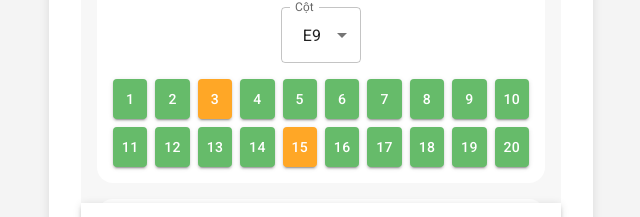
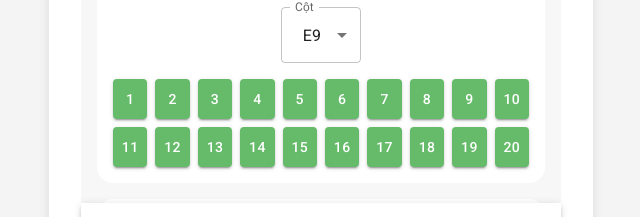
Before and after one commit to tuankiet-sudo/takaparking, a React (Vite) app: page /parking/book-slot in a window 1280 px wide. Shown: the part 541-758 px from the top of the page, without its empty margins (319-959 px from the left). Built offline with nearby package versions, Linux system fonts and the light colour scheme; no server answers; some icons are missing; a web font is replaced by a local one.

Commit message:
Update BookingPage.tsx

```diff
--- a/src/pages/BookingPage.tsx
+++ b/src/pages/BookingPage.tsx
@@ -1,7 +1,7 @@
-import { useState, useMemo } from 'react';
+import { useState, useMemo, useEffect, use } from 'react';
 import {
     Box, Typography, Paper, IconButton, Button, Stack,
-    FormControl, InputLabel, Select, MenuItem, Modal, Fade, Snackbar
+    FormControl, InputLabel, Select, MenuItem, Modal, Fade, Snackbar, CircularProgress
 } from '@mui/material';
 import { useNavigate } from 'react-router-dom';
 import ArrowBackIcon from '@mui/icons-material/ArrowBack';
@@ -11,16 +11,17 @@ import { DatePicker } from '@mui/x-date-pickers/DatePicker';
 import WarningAmberIcon from '@mui/icons-material/WarningAmber';
 import dayjs, { Dayjs } from 'dayjs';
 
-// --- MOCK DATA ---
-const mockBookedSlots: { [key: string]: { slot: number; time: string }[] } = {
-    'E9': [{ slot: 3, time: '14:00' }, { slot: 15, time: '18:00' }],
-    'G9': [{ slot: 8, time: '10:00' }, { slot: 9, time: '10:00' }, { slot: 19, time: '21:00' }],
-    'L9': [{ slot: 1, time: '11:00' }],
-};
+const MAX_BOOKABLE_SLOTS = 4;
+const API_BASE_URL = 'https://takaparking-be.vercel.app'; // Get the Vercel URL
 
-const MAX_BOOKABLE_SLOTS = 4;
+interface ParkingSlot {
+    id: number;
+    column_id: string;
+    slot_number: number;
+    status: 'available' | 'occupied' | 'booked';
+    booking_time: string | null;
+}
 
-// --- Helper Components ---
 const LegendItem = ({ color, text }: { color: string; text: string; }) => (
     <Stack direction="row" spacing={1} alignItems="center">
         <Box sx={{ width: 16, height: 16, bgcolor: color, borderRadius: '4px', border: '1px solid #ddd' }} />
@@ -31,7 +32,8 @@ const LegendItem = ({ color, text }: { color: string; text: string; }) => (
 const BookingPage = () => {
     const navigate = useNavigate();
 
-    // --- State Management ---
+    const [allSlots, setAllSlots] = useState<ParkingSlot[]>([]);
+    const [isLoading, setIsLoading] = useState(true);
     const [selectedDate, setSelectedDate] = useState<Dayjs | null>(dayjs());
     const [selectedHour, setSelectedHour] = useState<string>('09');
     const [selectedMinute, setSelectedMinute] = useState<string>('00');
@@ -51,45 +53,63 @@ const BookingPage = () => {
         return selectedDate.hour(parseInt(selectedHour)).minute(parseInt(selectedMinute));
     }, [selectedDate, selectedHour, selectedMinute]);
 
-    const getSlotBooking = (column: string, slotNumber: number) => {
-        const bookings = mockBookedSlots[column] || [];
-        return bookings.find(b => b.slot === slotNumber);
+    useEffect(() => {
+        if (!userSelectedTime) return;
+        const fetchSlots = async () => {
+            setIsLoading(true);
+            try {
+                // MODIFIED: Use the full Vercel URL
+                const response = await fetch(`${API_BASE_URL}/api/slots?time=${userSelectedTime.toISOString()}`);
+                if (!response.ok) throw new Error('Failed to fetch slot data from server');
+                const data: ParkingSlot[] = await response.json();
+                console.log("Fetched slots:", data[0]);
+                setAllSlots(data);
+            } catch (error) {
+                console.error(error);
+                setSnackbarMessage('Lỗi khi tải dữ liệu chỗ trống.');
+                setSnackbarOpen(true);
+            } finally {
+                setIsLoading(false);
+            }
+        };
+        fetchSlots();
+    }, [userSelectedTime]);
+
+    const getSlotFromState = (column: string, slotNumber: number) => {
+        return allSlots.find(s => s.column_id === column && s.slot_number === slotNumber);
     };
 
     const getSlotStatus = (column: string, slotNumber: number) => {
-        const booking = getSlotBooking(column, slotNumber);
-        if (!booking || !userSelectedTime) return 'available';
-        const [bookedHour, bookedMinute] = booking.time.split(':').map(Number);
-        const bookedTime = dayjs(selectedDate).hour(bookedHour).minute(bookedMinute);
-        if (bookedTime.isBefore(userSelectedTime)) return 'available';
+        const slot = getSlotFromState(column, slotNumber);
+        if (!slot || !userSelectedTime) return 'available';
+        if (slot.status === 'occupied' || slot.status === 'booked') {
+            const bookedTime = dayjs(slot.booking_time);
             const minutesDifference = bookedTime.diff(userSelectedTime, 'minute');
-        if (minutesDifference <= 60) return 'booked_before';
+            if (userSelectedTime.isAfter(bookedTime)) return 'booked_before';
+            if (minutesDifference <= 60 && minutesDifference >= 0) return 'booked_before';
             if (minutesDifference > 90) return 'booked_after';
+        }
         return 'available';
     };
 
     const handleSlotClick = (column: string, slotNumber: number) => {
         const slotId = `${column}-${slotNumber}`;
-        const isSelected = selectedSlots.includes(slotId);
-
-        if (isSelected) {
+        if (selectedSlots.includes(slotId)) {
             setSelectedSlots(prev => prev.filter(id => id !== slotId));
             return;
         }
-
         if (selectedSlots.length >= MAX_BOOKABLE_SLOTS) {
             setSnackbarMessage(`Bạn chỉ có thể đặt tối đa ${MAX_BOOKABLE_SLOTS} chỗ.`);
             setSnackbarOpen(true);
             return;
         }
-
         const status = getSlotStatus(column, slotNumber);
         if (status === 'available') {
             setSelectedSlots(prev => [...prev, slotId]);
         } else if (status === 'booked_after') {
-            const booking = getSlotBooking(column, slotNumber);
-            if (booking) {
-                setWarningSlotInfo({ id: slotId, bookedTime: booking.time });
+            const slot = getSlotFromState(column, slotNumber);
+            if (slot && slot.booking_time) {
+                setWarningSlotInfo({ id: slotId, bookedTime: dayjs(slot.booking_time).format('HH:mm') });
                 setWarningModalOpen(true);
             }
         }
@@ -113,13 +133,37 @@ const BookingPage = () => {
         setWarningSlotInfo(null);
     };
 
-    // MODIFIED: Navigate to the new confirmation page
-    const handleBooking = () => {
-        if (selectedSlots.length > 0) {
-            // In a real app, you would pass the booking data here
+    const handleBooking = async () => {
+        if (selectedSlots.length === 0 || !userSelectedTime) {
+            alert('Vui lòng chọn chỗ và thời gian.');
+            return;
+        }
+        const payload = selectedSlots.map(slotId => {
+            const [column_id, slot_number_str] = slotId.split('-');
+            const slot = getSlotFromState(column_id, parseInt(slot_number_str));
+            if (!slot) throw new Error(`Could not find slot data for ${slotId}`);
+            return {
+                slot_id: slot.id,
+                status: 'booked' as const,
+                start_time: userSelectedTime.toISOString(),
+            };
+        });
+        try {
+            // MODIFIED: Use the full Vercel URL
+            const response = await fetch(`${API_BASE_URL}/api/bookings`, {
+                method: 'POST',
+                headers: { 'Content-Type': 'application/json' },
+                body: JSON.stringify(payload),
+            });
+            if (!response.ok) {
+                const errorData = await response.json();
+                throw new Error(errorData.error || 'Lỗi khi tạo đặt chỗ.');
+            }
             navigate('/parking/book-slot/success');
-        } else {
-            alert('Vui lòng chọn ít nhất một chỗ để đặt.');
+        } catch (error: any) {
+            console.error("Booking failed:", error);
+            setSnackbarMessage(error.message || 'Đặt chỗ thất bại. Vui lòng thử lại.');
+            setSnackbarOpen(true);
         }
     };
 
@@ -135,6 +179,10 @@ const BookingPage = () => {
                     </Box>
                 </Paper>
                 <Box sx={{ p: 2 }}>
+                    {isLoading ? (
+                        <Stack alignItems="center" mt={4}><CircularProgress /><Typography sx={{ mt: 2 }}>Đang tải dữ liệu chỗ trống...</Typography></Stack>
+                    ) : (
+                        <>
                             <Typography variant="body1" sx={{ textAlign: 'center', color: 'text.secondary', mb: 2 }}>
                                 Vui lòng chọn thời gian và vị trí bạn muốn đặt tại hầm B3 - Takashimaya
                             </Typography>
@@ -145,60 +193,28 @@ const BookingPage = () => {
                                     <Box>
                                         <Typography variant="subtitle1" sx={{ fontWeight: 'bold', mb: 1 }}>Giờ đến</Typography>
                                         <Stack direction="row" spacing={2}>
-                                    <FormControl fullWidth>
-                                        <InputLabel>Giờ</InputLabel>
-                                        <Select value={selectedHour} label="Giờ" onChange={(e) => setSelectedHour(e.target.value)}>
-                                            {hours.map(h => <MenuItem key={h} value={h}>{h}</MenuItem>)}
-                                        </Select>
-                                    </FormControl>
-                                    <FormControl fullWidth>
-                                        <InputLabel>Phút</InputLabel>
-                                        <Select value={selectedMinute} label="Phút" onChange={(e) => setSelectedMinute(e.target.value)}>
-                                            {minutes.map(m => <MenuItem key={m} value={m}>{m}</MenuItem>)}
-                                        </Select>
-                                    </FormControl>
+                                            <FormControl fullWidth><InputLabel>Giờ</InputLabel><Select value={selectedHour} label="Giờ" onChange={(e) => setSelectedHour(e.target.value)}>{hours.map(h => <MenuItem key={h} value={h}>{h}</MenuItem>)}</Select></FormControl>
+                                            <FormControl fullWidth><InputLabel>Phút</InputLabel><Select value={selectedMinute} label="Phút" onChange={(e) => setSelectedMinute(e.target.value)}>{minutes.map(m => <MenuItem key={m} value={m}>{m}</MenuItem>)}</Select></FormControl>
                                         </Stack>
                                     </Box>
                                 </Stack>
                             </Paper>
-                                        {/* --- Place Section --- */}
                             <Paper elevation={0} sx={{ p: 2, borderRadius: '16px', mb: 2 }}>
                                 <Typography variant="subtitle1" sx={{ fontWeight: 'bold', mb: 2 }}>Vị trí</Typography>
                                 <Stack direction="column" alignItems={'center'} spacing={2}>
-                            <FormControl sx={{ minWidth: 80, maxWidth: 200 }}>
-                                <InputLabel>Cột</InputLabel>
-                                <Select value={selectedColumn} label="Cột" onChange={(e) => setSelectedColumn(e.target.value)}>
-                                    {columns.map(c => <MenuItem key={c} value={c}>{c}</MenuItem>)}
-                                </Select>
-                            </FormControl>
+                                    <FormControl sx={{ minWidth: 80, maxWidth: 200 }}><InputLabel>Cột</InputLabel><Select value={selectedColumn} label="Cột" onChange={(e) => setSelectedColumn(e.target.value)}>{columns.map(c => <MenuItem key={c} value={c}>{c}</MenuItem>)}</Select></FormControl>
                                     <Box sx={{ flexGrow: 1, display: 'grid', gridTemplateColumns: 'repeat(10, 1fr)', gap: 1, width: '100%' }}>
                                         {Array.from({ length: 20 }, (_, i) => i + 1).map(slotNumber => {
                                             const status = getSlotStatus(selectedColumn, slotNumber);
                                             const isSelected = selectedSlots.includes(`${selectedColumn}-${slotNumber}`);
                                             const colors = { available: '#66BB6A', booked_before: '#E53935', booked_after: '#FFA726' };
-
-                                    return (
-                                        <Button
-                                            key={slotNumber}
-                                            variant="contained"
-                                            onClick={() => handleSlotClick(selectedColumn, slotNumber)}
-                                            sx={{
-                                                minWidth: 0, p: 0, height: 40,
-                                                bgcolor: colors[status], color: 'white',
-                                                border: isSelected ? '3px solid #1976D2' : 'none',
-                                                '&:hover': { bgcolor: colors[status], opacity: 0.9 },
-                                                cursor: status === 'booked_before' ? 'not-allowed' : 'pointer'
-                                            }}
-                                        >
-                                            {slotNumber}
-                                        </Button>
-                                    );
+                                            return (<Button key={slotNumber} variant="contained" onClick={() => handleSlotClick(selectedColumn, slotNumber)}
+                                                sx={{ minWidth: 0, p: 0, height: 40, bgcolor: colors[status], color: 'white', border: isSelected ? '3px solid #1976D2' : 'none', '&:hover': { bgcolor: colors[status], opacity: 0.9 }, cursor: status === 'booked_before' ? 'not-allowed' : 'pointer' }}
+                                            >{slotNumber}</Button>);
                                         })}
                                     </Box>
                                 </Stack>
                             </Paper>
-
-                    {/* --- Legend Section --- */}
                             <Paper elevation={0} sx={{ p: 2, borderRadius: '16px', mb: 3 }}>
                                 <Stack direction="column" spacing={2} justifyContent="center" flexWrap="wrap">
                                     <Typography variant="subtitle1" sx={{ fontWeight: 'bold', mb: 1 }}>Chú thích</Typography>
@@ -210,38 +226,16 @@ const BookingPage = () => {
                                     <LegendItem color="#E53935" text="Bạn không thể đặt do có người đã đặt gần khung giờ của bạn" />
                                 </Stack>
                             </Paper>
-                    <Button
-                        variant="contained" size="large" fullWidth onClick={handleBooking} disabled={selectedSlots.length === 0}
-                        sx={{ py: 1.5, fontSize: '1.1rem', fontWeight: 'bold', borderRadius: '12px', backgroundColor: '#E53935', '&:hover': { backgroundColor: '#C62828' } }}
-                    >
+                            <Button variant="contained" size="large" fullWidth onClick={handleBooking} disabled={selectedSlots.length === 0} sx={{ py: 1.5, fontSize: '1.1rem', fontWeight: 'bold', borderRadius: '12px', backgroundColor: '#E53935', '&:hover': { backgroundColor: '#C62828' } }}>
                                 Đặt chỗ ({selectedSlots.length})
                             </Button>
+                        </>
+                    )}
                 </Box>
                 <Modal open={warningModalOpen} onClose={handleCancelYellowSlot} closeAfterTransition sx={{ display: 'flex', alignItems: 'center', justifyContent: 'center' }}>
-                    <Fade in={warningModalOpen}>
-                        <Paper sx={{ p: 3, borderRadius: '16px', textAlign: 'center', maxWidth: '90%', width: '400px' }}>
-                            <WarningAmberIcon sx={{ fontSize: 60, color: 'warning.main', mb: 2 }} />
-                            <Typography variant="h5" sx={{ fontWeight: 'bold', mb: 2 }}>Chú ý</Typography>
-                            <Typography sx={{ color: 'text.secondary', mb: 3, textAlign: 'left' }}>
-                                Vị trí này đã được đặt trước vào lúc <strong>{warningSlotInfo?.bookedTime}</strong>, bạn cần lấy xe trước khung giờ đó.<br/><br/>
-                                Hãy nhấn <strong>xác nhận</strong> nếu bạn đồng ý.<br/><br/>
-                                <Typography component="span" sx={{ color: 'error.main', fontWeight: 'bold' }}>
-                                    Trường hợp không tuân thủ, xe của bạn sẽ được dời ra khỏi vị trí booking và phí phạt là 100.000 VNĐ.
-                                </Typography>
-                            </Typography>
-                            <Stack direction="row" spacing={2}>
-                                <Button variant="outlined" fullWidth onClick={handleCancelYellowSlot}>Hủy</Button>
-                                <Button variant="contained" fullWidth onClick={handleConfirmYellowSlot} sx={{ backgroundColor: '#E53935', '&:hover': { backgroundColor: '#C62828' } }}>
-                                    Xác nhận
-                                </Button>
-                            </Stack>
-                        </Paper>
-                    </Fade>
+                    <Fade in={warningModalOpen}><Paper sx={{ p: 3, borderRadius: '16px', textAlign: 'center', maxWidth: '90%', width: '400px' }}><WarningAmberIcon sx={{ fontSize: 60, color: 'warning.main', mb: 2 }} /><Typography variant="h5" sx={{ fontWeight: 'bold', mb: 2 }}>Chú ý</Typography><Typography sx={{ color: 'text.secondary', mb: 3, textAlign: 'left' }}>Vị trí này đã được đặt trước vào lúc <strong>{warningSlotInfo?.bookedTime}</strong>, bạn cần lấy xe trước khung giờ đó.<br/><br/>Hãy nhấn <strong>xác nhận</strong> nếu bạn đồng ý.<br/><br/><Typography component="span" sx={{ color: 'error.main', fontWeight: 'bold' }}>Trường hợp không tuân thủ, xe của bạn sẽ được dời ra khỏi vị trí booking và phí phạt là 100.000 VNĐ.</Typography></Typography><Stack direction="row" spacing={2}><Button variant="outlined" fullWidth onClick={handleCancelYellowSlot}>Hủy</Button><Button variant="contained" fullWidth onClick={handleConfirmYellowSlot} sx={{ backgroundColor: '#E53935', '&:hover': { backgroundColor: '#C62828' } }}>Xác nhận</Button></Stack></Paper></Fade>
                 </Modal>
-                <Snackbar
-                    open={snackbarOpen} autoHideDuration={3000} onClose={() => setSnackbarOpen(false)}
-                    message={snackbarMessage} anchorOrigin={{ vertical: 'bottom', horizontal: 'center' }}
-                />
+                <Snackbar open={snackbarOpen} autoHideDuration={4000} onClose={() => setSnackbarOpen(false)} message={snackbarMessage} anchorOrigin={{ vertical: 'bottom', horizontal: 'center' }} />
             </Box>
         </LocalizationProvider>
     );
```
Lines whose indentation alone changed are shown as unchanged.
